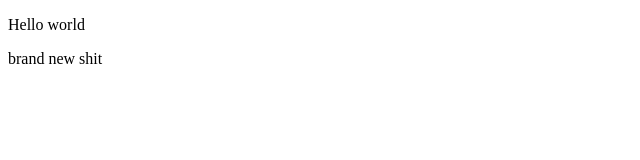
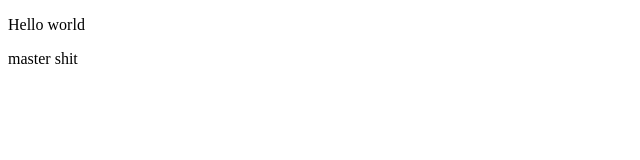
Before and after one commit to viktorbabich/git, a plain HTML site: page index.html in a window 1280 px wide. Shown: the full height of the page, 0-640 px from the left. Drawn offline with Linux system fonts and the light colour scheme.

Commit message:
master up

```diff
--- a/index.html
+++ b/index.html
@@ -7,7 +7,7 @@
 <body>
 	<p>Hello world</p>
 
-	<p>brand new shit</p>
+	<p>master shit</p>
 
 </body>
 </html>
```
